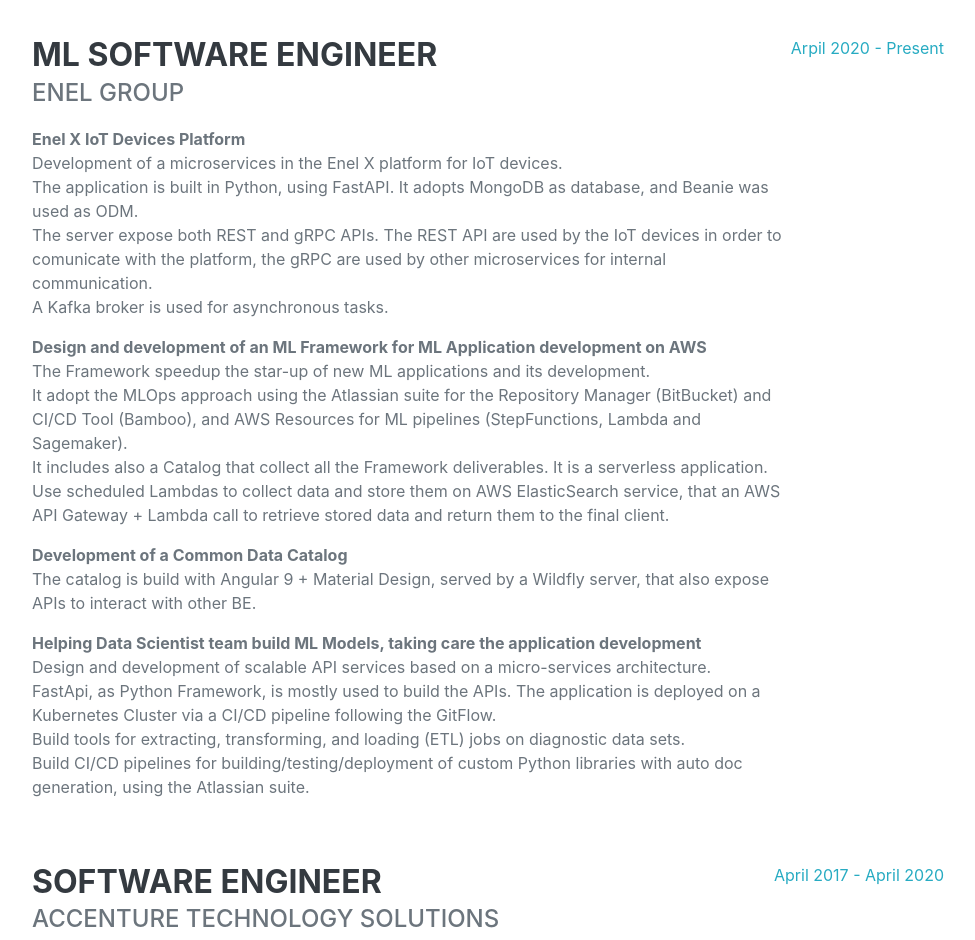
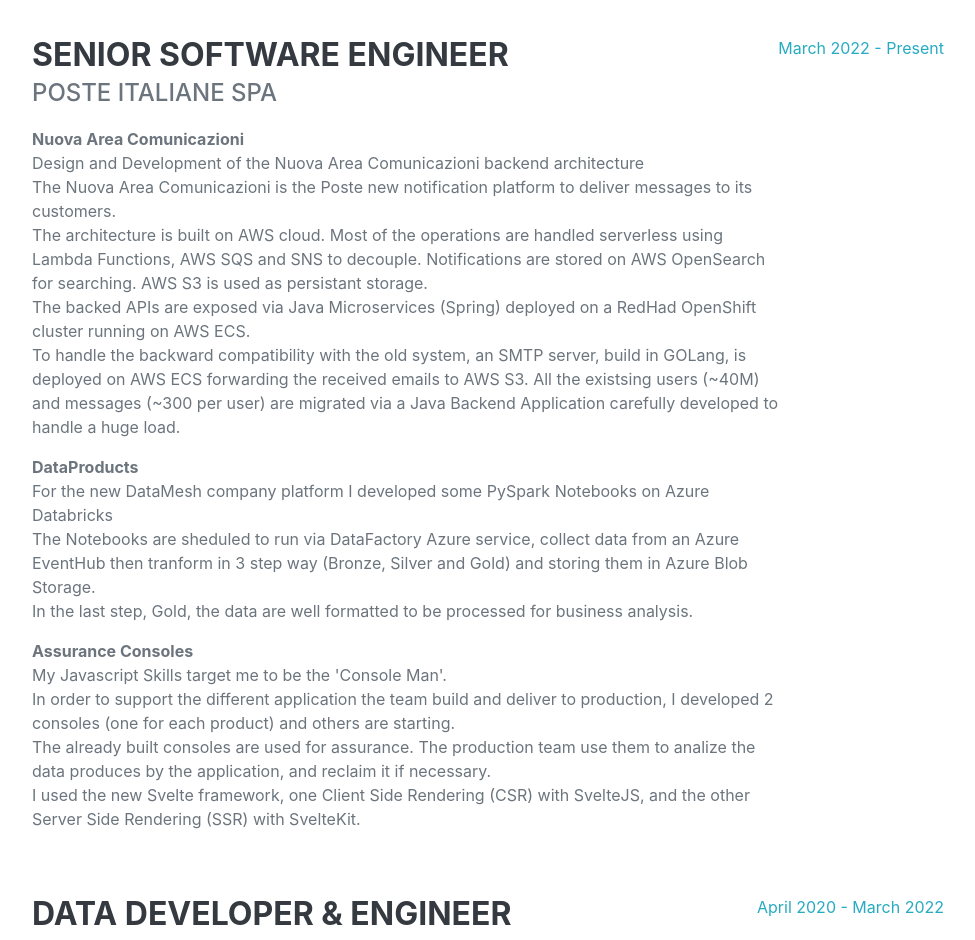
Before and after one commit to KiraPC/pccdev.github.io, a plain HTML site: page index.html in a window 1280 px wide. Shown: the part 960-1900 px from the top of the page, without its empty margins (288-1263 px from the left). Drawn offline with nearby package versions, Linux system fonts and the light colour scheme; a web font is replaced by a local one.

Commit message:
new expiriences

```diff
--- a/index.html
+++ b/index.html
@@ -31,7 +31,7 @@
                     <li class="nav-item"><a class="nav-link js-scroll-trigger" href="#skills">Skills</a></li>
                     <li class="nav-item"><a class="nav-link js-scroll-trigger" href="#interests">Interests</a></li>
                     <li class="nav-item"><a class="nav-link js-scroll-trigger" href="#awards">Awards</a></li>
-                    <li class="nav-item"><a class="nav-link" href="https://drive.google.com/file/d/1DbcFP97SrhSM17e469k9-tCOoH6g1qNf/view?usp=sharing">Curriculum</a></li>
+                    <li class="nav-item"><a class="nav-link" href="https://drive.google.com/file/d/1e-wgn89FiH0g0uPGnuD4ScybPezxaLaf/view?usp=share_link" target="_blank">Curriculum</a></li>
                 </ul>
             </div>
         </nav>
@@ -66,7 +66,47 @@
                     <h2 class="mb-5">Experience</h2>
                     <div class="d-flex flex-column flex-md-row justify-content-between mb-5">
                         <div class="flex-grow-1">
-                            <h3 class="mb-0">ML Software Engineer</h3>
+                            <h3 class="mb-0">Senior Software Engineer</h3>
+                            <div class="subheading mb-3">Poste Italiane SpA</div>
+                            <p>
+                                <b>Nuova Area Comunicazioni</b>
+                                <br />
+                                Design and Development of the Nuova Area Comunicazioni backend architecture
+                                <br />
+                                The Nuova Area Comunicazioni is the Poste new notification platform to deliver messages to its customers.
+                                <br />
+                                The architecture is built on AWS cloud. Most of the operations are handled serverless using Lambda Functions, AWS SQS and SNS to decouple. Notifications are stored on AWS OpenSearch for searching. AWS S3 is used as persistant storage.
+                                <br />
+                                The backed APIs are exposed via Java Microservices (Spring) deployed on a RedHad OpenShift cluster running on AWS ECS.
+                                <br />
+                                To handle the backward compatibility with the old system, an SMTP server, build in GOLang, is deployed on AWS ECS forwarding the received emails to AWS S3. All the existsing users (~40M) and messages (~300 per user) are migrated via a Java Backend Application carefully developed to handle a huge load.
+                            </p>
+                            <p>
+                                <b>DataProducts</b>
+                                <br />
+                                For the new DataMesh company platform I developed some PySpark Notebooks on Azure Databricks
+                                <br />
+                                The Notebooks are sheduled to run via DataFactory Azure service, collect data from an Azure EventHub then tranform in 3 step way (Bronze, Silver and Gold) and storing them in Azure Blob Storage.
+                                <br />
+                                In the last step, Gold, the data are well formatted to be processed for business analysis.
+                            </p>
+                            <p>
+                                <b>Assurance Consoles</b>
+                                <br />
+                                My Javascript Skills target me to be the 'Console Man'.
+                                <br />
+                                In order to support the different application the team build and deliver to production, I developed 2 consoles (one for each product) and others are starting.
+                                <br />
+                                The already built consoles are used for assurance. The production team use them to analize the data produces by the application, and reclaim it if necessary.
+                                <br />
+                                I used the new Svelte framework, one Client Side Rendering (CSR) with SvelteJS, and the other Server Side Rendering (SSR) with SvelteKit.
+                            </p>
+                        </div>
+                        <div class="flex-shrink-0"><span class="text-primary">March 2022 - Present</span></div>
+                    </div>
+                    <div class="d-flex flex-column flex-md-row justify-content-between mb-5">
+                        <div class="flex-grow-1">
+                            <h3 class="mb-0">Data Developer & Engineer</h3>
                             <div class="subheading mb-3">Enel Group</div>
                             <p>
                                 <b>Enel X IoT Devices Platform</b>
@@ -105,7 +145,7 @@
                                 Build CI/CD pipelines for building/testing/deployment of custom Python libraries with auto doc generation, using the Atlassian suite.
                             </p>
                         </div>
-                        <div class="flex-shrink-0"><span class="text-primary">Arpil 2020 - Present</span></div>
+                        <div class="flex-shrink-0"><span class="text-primary">April 2020 - March 2022</span></div>
                     </div>
                     <div class="d-flex flex-column flex-md-row justify-content-between mb-5">
                         <div class="flex-grow-1">
@@ -181,13 +221,15 @@
                     <h2 class="mb-5">Skills</h2>
                     <div class="subheading mb-3">Programming Languages & Frameworks</div>
                     <ul class="list-inline dev-icons">
+                        <li class="list-inline-item"><i class="fab fa-java" tool-tip-toggle="tooltip" data-original-title="Java"></i></li>
+                        <li class="list-inline-item"><i class="icon-spring" tool-tip-toggle="tooltip" data-original-title="Spring"></i></li>
+                        <li class="list-inline-item"><span class="icon-svelte" tool-tip-toggle="tooltip" data-original-title="Svelte"></span></li>
                         <li class="list-inline-item"><span class="icon-javascript" tool-tip-toggle="tooltip" data-original-title="JavaScript"></span></li>
                         <li class="list-inline-item"><span class="icon-typescript" tool-tip-toggle="tooltip" data-original-title="TypeScript"></span></li>
                         <li class="list-inline-item"><i class="fab fa-node-js" tool-tip-toggle="tooltip" data-original-title="NodeJS"></i></li>
                         <li class="list-inline-item"><i class="fab fa-angular" tool-tip-toggle="tooltip" data-original-title="Angular"></i></li>
                         <li class="list-inline-item"><i class="fab fa-react" tool-tip-toggle="tooltip" data-original-title="React"></i></li>
                         <li class="list-inline-item"><i class="fab fa-python" tool-tip-toggle="tooltip" data-original-title="Python"></i></li>
-                        <li class="list-inline-item"><i class="fab fa-java" tool-tip-toggle="tooltip" data-original-title="Java"></i></li>
                         <li class="list-inline-item"><span class="icon-go" tool-tip-toggle="tooltip" data-original-title="GoLang"></span></li>
                     </ul>
                     <div class="subheading mb-3">Tools</div>
@@ -198,11 +240,13 @@
                         <li class="list-inline-item"><i class="fab fa-aws" tool-tip-toggle="tooltip" data-original-title="AWS"></i></li>
                         <li class="list-inline-item"><span class="icon-googlecloud" tool-tip-toggle="tooltip" data-original-title="Google Cloud"></span></li>
                         <li class="list-inline-item"><i class="fab fa-docker" tool-tip-toggle="tooltip" data-original-title="Docker"></i></li>
+                        <li class="list-inline-item"><i class="con-redhat" tool-tip-toggle="tooltip" data-original-title="Redhat OpenShift"></i></li>
                         <li class="list-inline-item"><i class="fas fa-dharmachakra" tool-tip-toggle="tooltip" data-original-title="Kubernetes"></i></li>
                         <li class="list-inline-item"><span class="icon-elastic" tool-tip-toggle="tooltip" data-original-title="ElasticSearch &amp; Kibana"></span></li>
                         <li class="list-inline-item"><i class="fab fa-bitbucket" tool-tip-toggle="tooltip" data-original-title="BitBucket"></i></li>
                         <li class="list-inline-item"><i class="fab fa-jira" tool-tip-toggle="tooltip" data-original-title="Jira"></i></li>
                         <li class="list-inline-item"><i class="fab fa-confluence" tool-tip-toggle="tooltip" data-original-title="Confluence"></i></li>
+                        <li class="list-inline-item"><i class="icon-microsoftazure" tool-tip-toggle="tooltip" data-original-title="Azure"></i></li>
                     </ul>
                     <div class="subheading mb-3">Workflow</div>
                     <ul class="fa-ul mb-0">
--- a/js/scripts.js
+++ b/js/scripts.js
@@ -1,6 +1,6 @@
 /*!
     * Start Bootstrap - Resume v6.0.1 (https://startbootstrap.com/template-overviews/resume)
-    * Copyright 2013-2021 Start Bootstrap
+    * Copyright 2013-2023 Start Bootstrap
     * Licensed under MIT (https://github.com/StartBootstrap/startbootstrap-resume/blob/master/LICENSE)
     */
     (function ($) {
```
Also changed, not shown: assets/fonts/icomoon.ttf, assets/fonts/icomoon.woff, css/styles.css, 2 other files.
